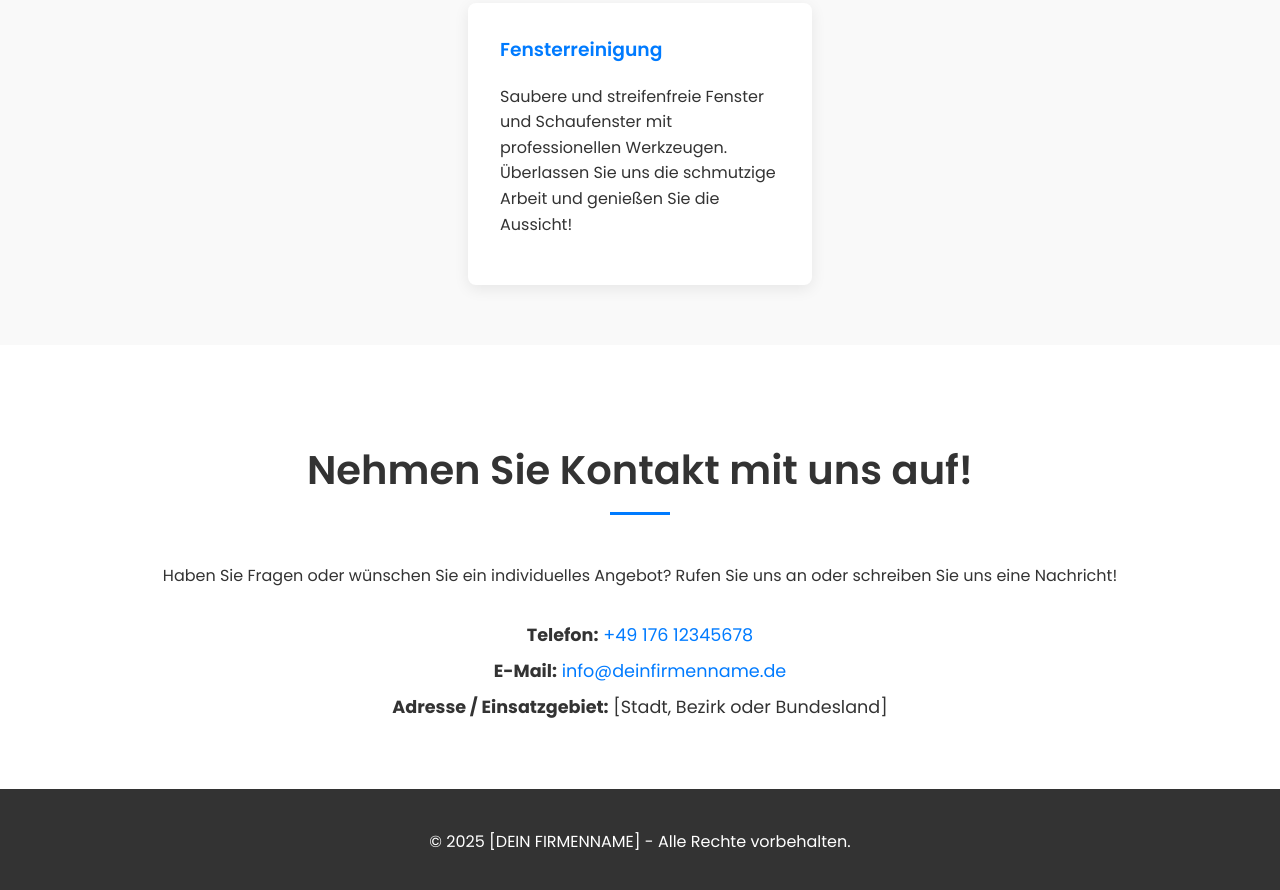
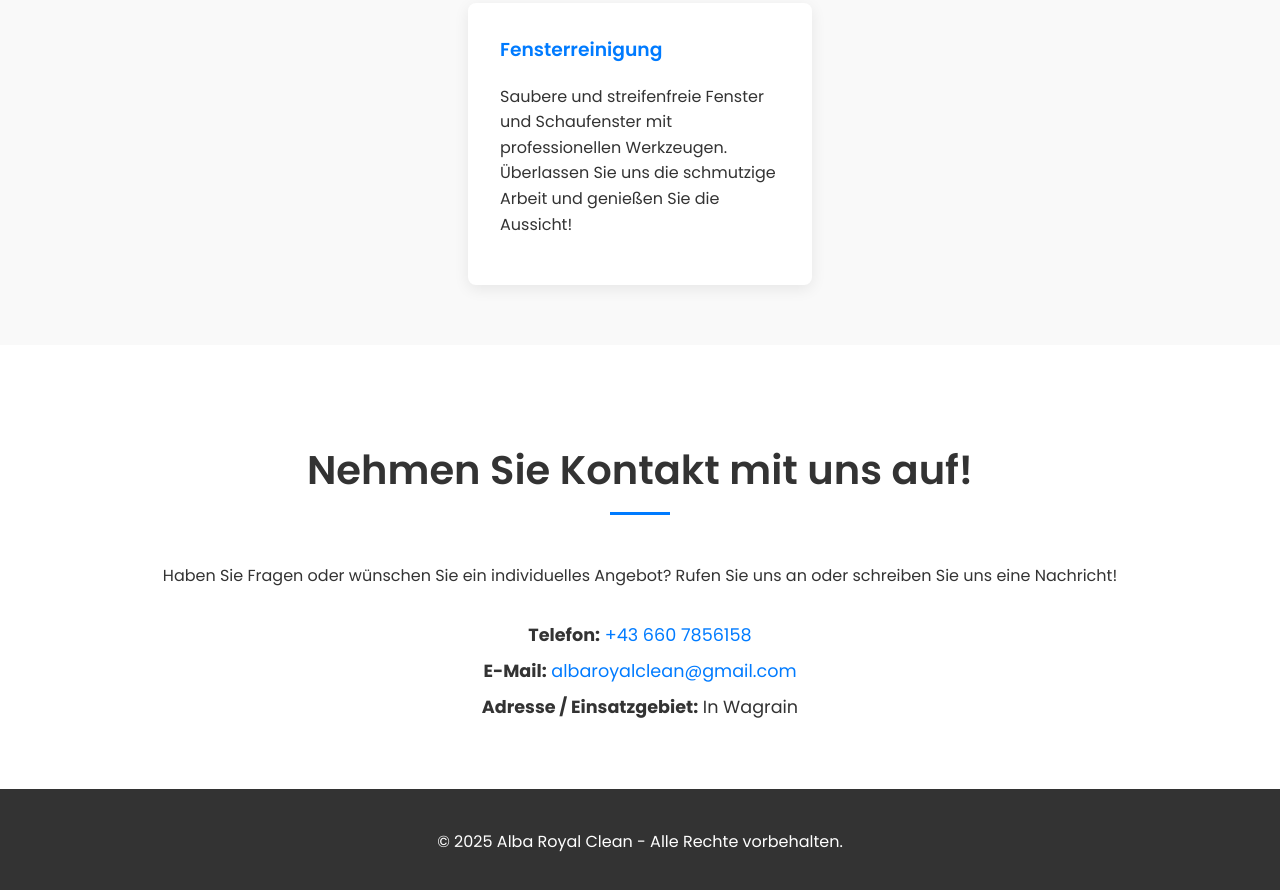
Before and after one commit to dcalex54/Albaroyalclean, a plain HTML site: page Index.html in a window 1280 px wide. Shown: the part 1560-2450 px from the top of the page. Drawn offline with Linux system fonts and the light colour scheme.

Commit message:
Index.html

```diff
--- a/Index.html
+++ b/Index.html
@@ -3,7 +3,7 @@
 <head>
     <meta charset="UTF-8">
     <meta name="viewport" content="width=device-width, initial-scale=1.0">
-    <title>[DEIN FIRMENNAME] - Professionelle Reinigung</title>
+    <title> Alba Royal Clean  - Professionelle Reinigung</title>
     <meta name="description" content="[SCHREIBE HIER EINE KURZE BESCHREIBUNG DEINER FIRMA, Z.B.: Zuverlässige und gründliche Reinigung für Privatpersonen und Büros in [deine Stadt] und Umgebung.]">
     <link rel="stylesheet" href="stilus.css">
     <link href="https://fonts.googleapis.com/css2?family=Poppins:wght@300;400;600;700&display=swap" rel="stylesheet">
@@ -13,7 +13,7 @@
     <header>
         <nav>
             <div class="logo">
-                <a href="#">[DEIN FIRMENNAME]</a>
+                <a href="#">Alba Royal Clean</a>
             </div>
             <ul>
                 <li><a href="#ueber-uns">Über uns</a></li>
@@ -34,7 +34,7 @@
     <main>
         <section id="ueber-uns">
             <h2>Wer wir sind</h2>
-            <p>[DEIN FIRMENNAME] wurde gegründet, um Ihnen die Last der Reinigung von den Schultern zu nehmen. Unser Team besteht aus erfahrenen und engagierten Fachleuten, die mit modernsten Geräten und umweltfreundlichen Reinigungsmitteln arbeiten. Unser Ziel ist es, nach jedem Auftrag eine makellos saubere und frische Umgebung zu hinterlassen, egal ob es sich um eine kleine Wohnung oder ein großes Bürogebäude handelt. Wir sind stolz auf unsere präzise Arbeit und unsere Zuverlässigkeit.</p>
+            <p>Alba Royal Clean wurde gegründet, um Ihnen die Last der Reinigung von den Schultern zu nehmen. Unser Team besteht aus erfahrenen und engagierten Fachleuten, die mit modernsten Geräten und umweltfreundlichen Reinigungsmitteln arbeiten. Unser Ziel ist es, nach jedem Auftrag eine makellos saubere und frische Umgebung zu hinterlassen, egal ob es sich um eine kleine Wohnung oder ein großes Bürogebäude handelt. Wir sind stolz auf unsere präzise Arbeit und unsere Zuverlässigkeit.</p>
         </section>
 
         <section id="dienstleistungen">
@@ -63,16 +63,17 @@
             <h2>Nehmen Sie Kontakt mit uns auf!</h2>
             <p>Haben Sie Fragen oder wünschen Sie ein individuelles Angebot? Rufen Sie uns an oder schreiben Sie uns eine Nachricht!</p>
             <div class="contact-info">
-                <p><strong>Telefon:</strong> <a href="tel:+4917612345678">+49 176 12345678</a></p>
-                <p><strong>E-Mail:</strong> <a href="mailto:info@deinfirmenname.de">info@deinfirmenname.de</a></p>
-                <p><strong>Adresse / Einsatzgebiet:</strong> [Stadt, Bezirk oder Bundesland]</p>
+                <p><strong>Telefon:</strong> <a href="tel:+436607856158">+43 660 7856158</a></p>
+                <p><strong>E-Mail:</strong> <a href="albaroyalclean@gmail.com">albaroyalclean@gmail.com</a></p>
+                <p><strong>Adresse / Einsatzgebiet:</strong> In Wagrain </p>
             </div>
         </section>
     </main>
 
     <footer>
-        <p>&copy; 2025 [DEIN FIRMENNAME] - Alle Rechte vorbehalten.</p>
+        <p>&copy; 2025 Alba Royal Clean - Alle Rechte vorbehalten.</p>
     </footer>
 
 </body>
+
 </html>
```
